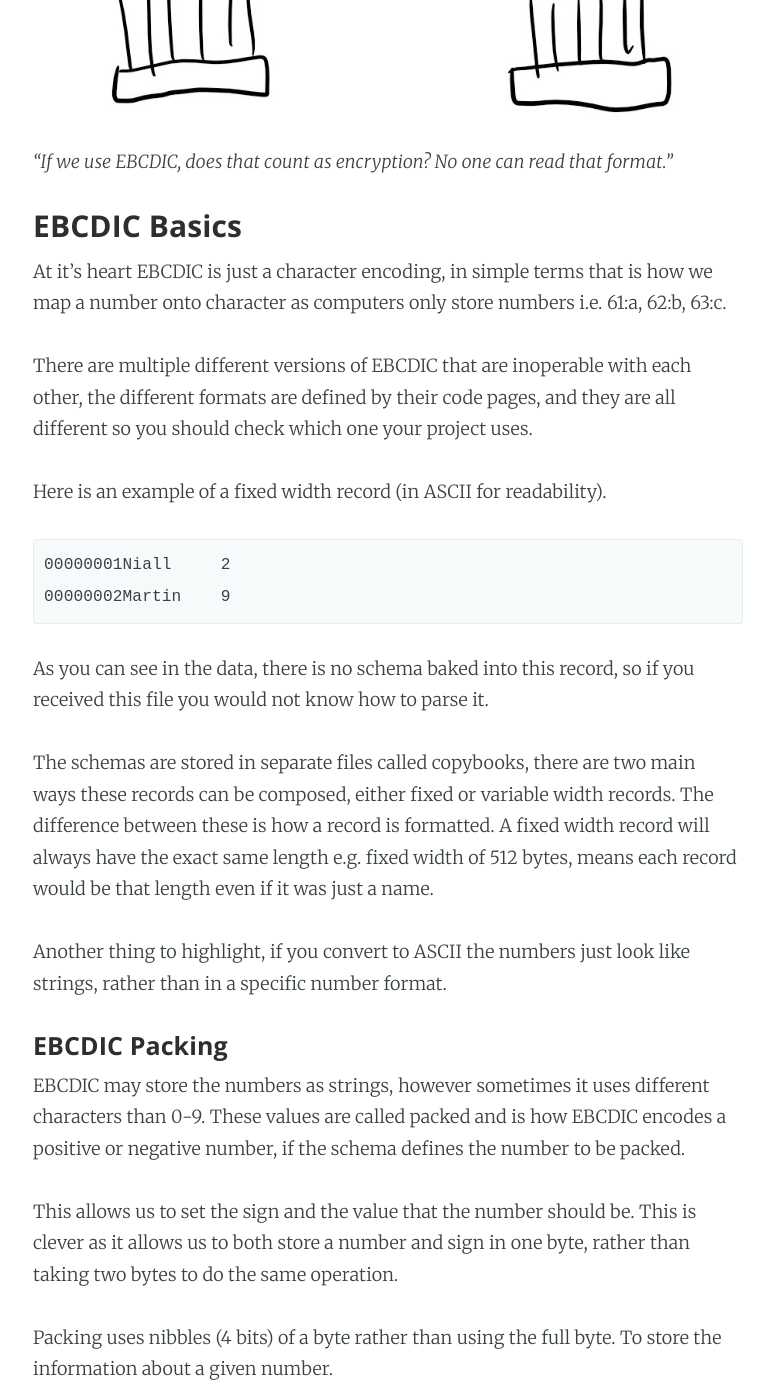
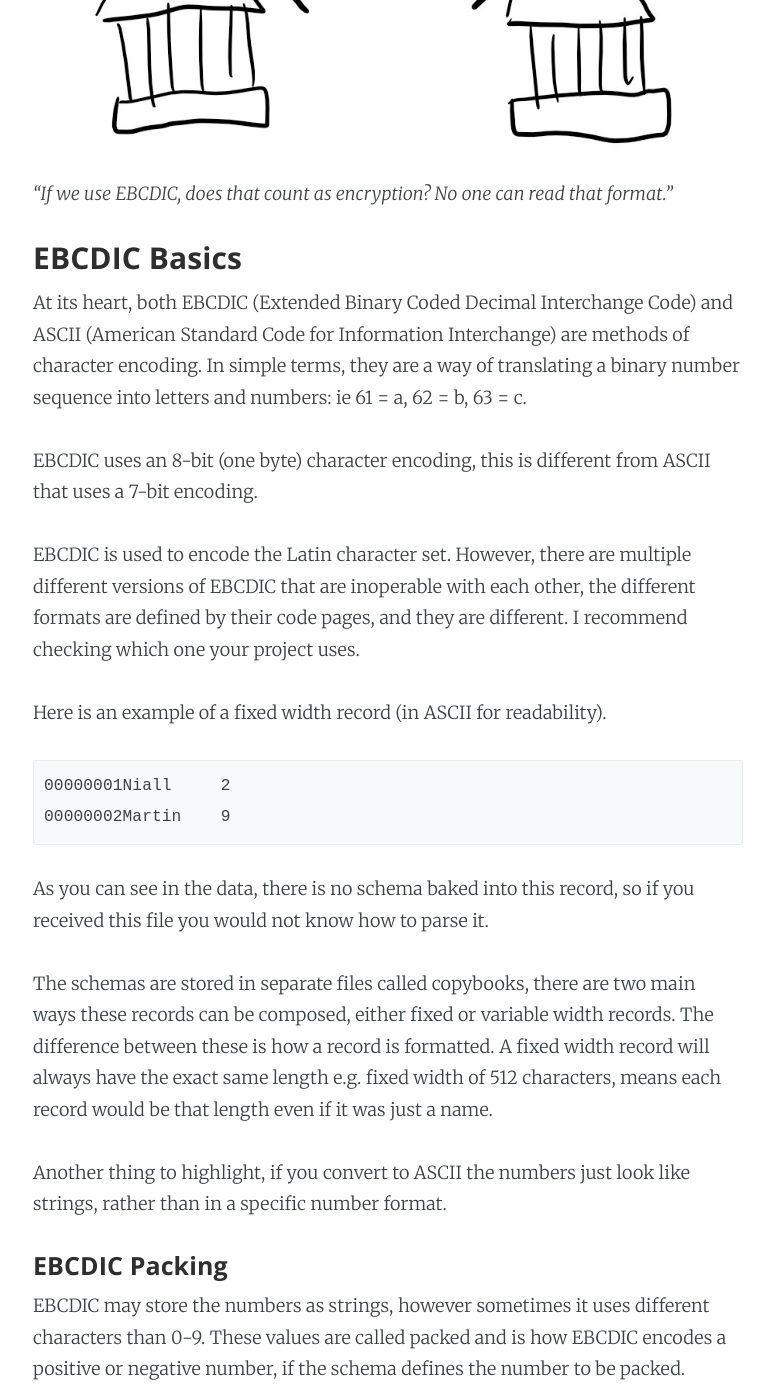
Before and after one commit to NiallBunting/niallbunting.github.io, a Jekyll site: the page built from _posts/2019-12-09-ebcdic-character-format-guide.markdown, in a window 1280 px wide and 1400 px high, scrolled down 1267 px. Shown: the whole window, without its empty margins (252-1026 px from the left). Built offline with Jekyll 4.4.1, drawn with Linux system fonts in a browser that asks for light colours; some of the changed text lies outside the part shown.

Commit message:
Fix up the first bunch of issues.

```diff
--- a/_posts/2019-12-09-ebcdic-character-format-guide.markdown
+++ b/_posts/2019-12-09-ebcdic-character-format-guide.markdown
@@ -5,9 +5,9 @@ date:   2019-10-23 18:00:00
 categories: EBCDIC Cobol packing copybooks
 ---
 
-This aims to explain what EBCDIC is and give an overview how to use it. If you want to read about it's history have a look at the [wiki page][wikipage] (also take a look at the joke section).
+This aims to explain what EBCDIC is and give an overview how to use it. If you want to read about its history, have a look at the [wiki page][wikipage] (also take a look at the joke section).
 
-This post is mainly going to deal with fixed width EBCDIC records.
+This post is mainly going to deal with fixed width EBCDIC records. We will also briefly cover reading EBCDIC into a Apache Spark cluster using the Cobrix library.
 
 ### Contents
 1. [EBCDIC in five bullet points](#ebcdic-in-five-bullet-points)
@@ -29,9 +29,11 @@ This post is mainly going to deal with fixed width EBCDIC records.
 
 ### EBCDIC Basics
 
-At it's heart EBCDIC is just a character encoding, in simple terms that is how we map a number onto character as computers only store numbers i.e. 61:a, 62:b, 63:c.
+At its heart, both EBCDIC (Extended Binary Coded Decimal Interchange Code) and ASCII (American Standard Code for Information Interchange) are methods of character encoding. In simple terms, they are a way of translating a binary number sequence into letters and numbers: ie 61 = a, 62 = b, 63 = c.
 
-There are multiple different versions of EBCDIC that are inoperable with each other, the different formats are defined by their code pages, and they are all different so you should check which one your project uses.
+EBCDIC uses an 8-bit (one byte) character encoding, this is different from ASCII that uses a 7-bit encoding.
+
+EBCDIC is used to encode the Latin character set. However, there are multiple different versions of EBCDIC that are inoperable with each other, the different formats are defined by their code pages, and they are different. I recommend checking which one your project uses.
 
 Here is an example of a fixed width record (in ASCII for readability).
 
@@ -42,7 +44,7 @@ Here is an example of a fixed width record (in ASCII for readability).
 
 As you can see in the data, there is no schema baked into this record, so if you received this file you would not know how to parse it.
 
-The schemas are stored in separate files called copybooks, there are two main ways these records can be composed, either fixed or variable width records. The difference between these is how a record is formatted. A fixed width record will always have the exact same length e.g. fixed width of 512 bytes, means each record would be that length even if it was just a name.
+The schemas are stored in separate files called copybooks, there are two main ways these records can be composed, either fixed or variable width records. The difference between these is how a record is formatted. A fixed width record will always have the exact same length e.g. fixed width of 512 characters, means each record would be that length even if it was just a name.
 
 Another thing to highlight, if you convert to ASCII the numbers just look like strings, rather than in a specific number format.
 
@@ -99,9 +101,11 @@ There are two main types:
 These fields then are specific modifiers for specific behaviour.
 
 There are also some special type information:
-* S : The field is packed
-* (n) : for this length.
-* V : A decimal
+* S : Signed field. This field will be packed.
+* (n) : Symbolises multiple instances of the character that precedes it. For example 9(2) will become 99.
+* V : A virtual decimal. The parser will add a decimal at this point.
+
+Note: About decimals. Either the virtual decimal can be used which will be inserted by the parser. Or you can just use a regular decimal number. Both are supported by the specification.
 
 That contains most of the info for most of the records, however sometimes there are additional fields such as `BINARY` in this example. There are many different format for more specific use cases.
 
```
Also changed, not shown: other parts of _posts/2019-12-09-ebcdic-character-format-guide.markdown (+2 -2 lines).
